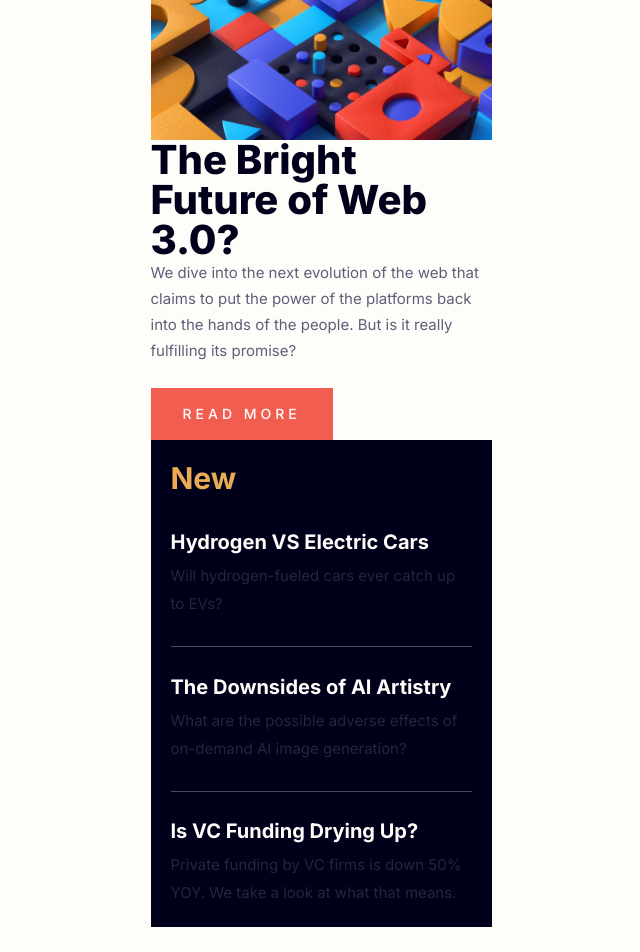
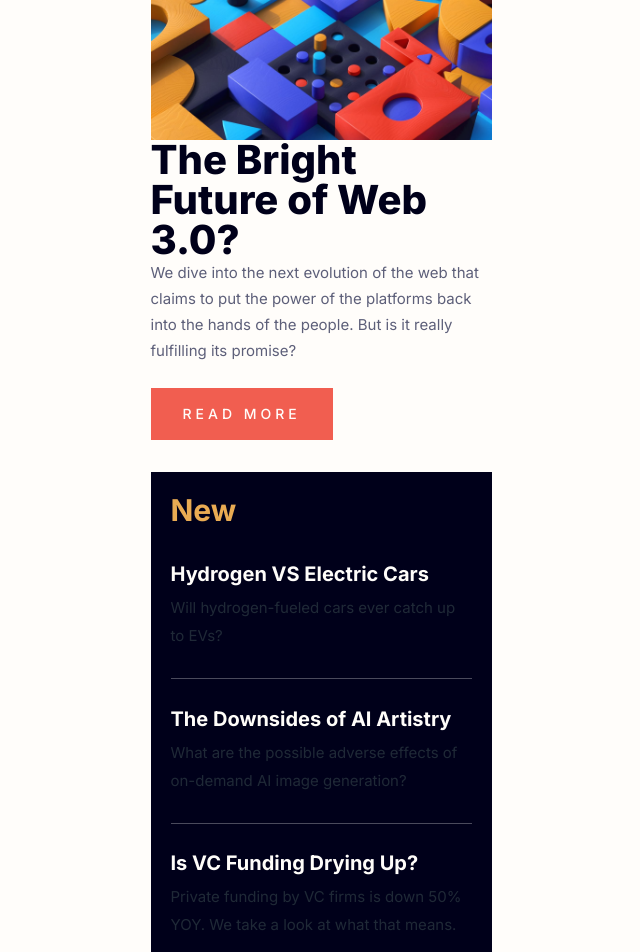
Before and after one commit to chungvuiloong/news-landing-page, a Next.js app: page / in a window 1280 px wide. Shown: the top 952 px of the page, without its empty margins (319-959 px from the left). Built offline with nearby package versions, Linux system fonts and the light colour scheme.

Commit message:
Made both components gap same as design.

```diff
--- a/src/components/Headline.tsx
+++ b/src/components/Headline.tsx
@@ -6,7 +6,7 @@ const Headline = () => {
             <div className='row-start-2 col-span-1'>
                 <h1 className='2xl:text-6xl text-[40px] text-Very-dark-blue font-extrabold leading-none'>The Bright Future of Web 3.0?</h1>
             </div>
-            <div  className='row-start-2 col-span-1'>
+            <div  className='mb-8 row-start-2 col-span-1'>
                 <div className='h-full flex flex-col justify-between gap-6'>
                     <p className='text-[15px] text-Dark-grayish-blue leading-[26px]'>
                         We dive into the next evolution of the web that claims to put the power of the platforms back into the hands of the people.
--- a/src/components/NewPost.tsx
+++ b/src/components/NewPost.tsx
@@ -22,7 +22,7 @@ const news_data: NewsItem[] = [
 
 const NewNews = () => {
     return (
-        <section className='row-start-1 row-end-3 2xl:px-8 2xl:py-12 p-5 bg-Very-dark-blue'>
+        <section className='my-8 row-start-1 row-end-3 2xl:px-8 2xl:py-12 p-5 bg-Very-dark-blue'>
             <h2 className='mb-8 text-Soft-orange 2xl:text-[40px] text-3xl font-bold'>New</h2>
             <div>
                 {
```
